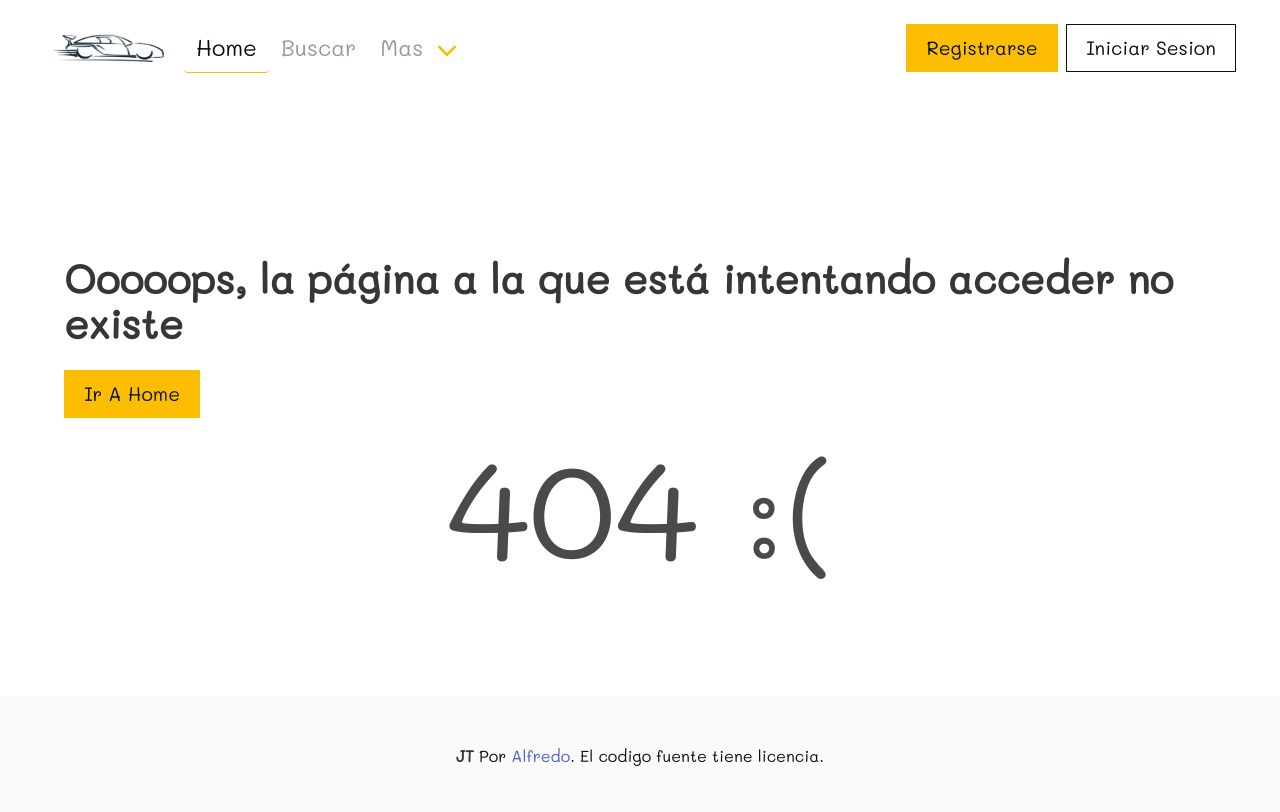
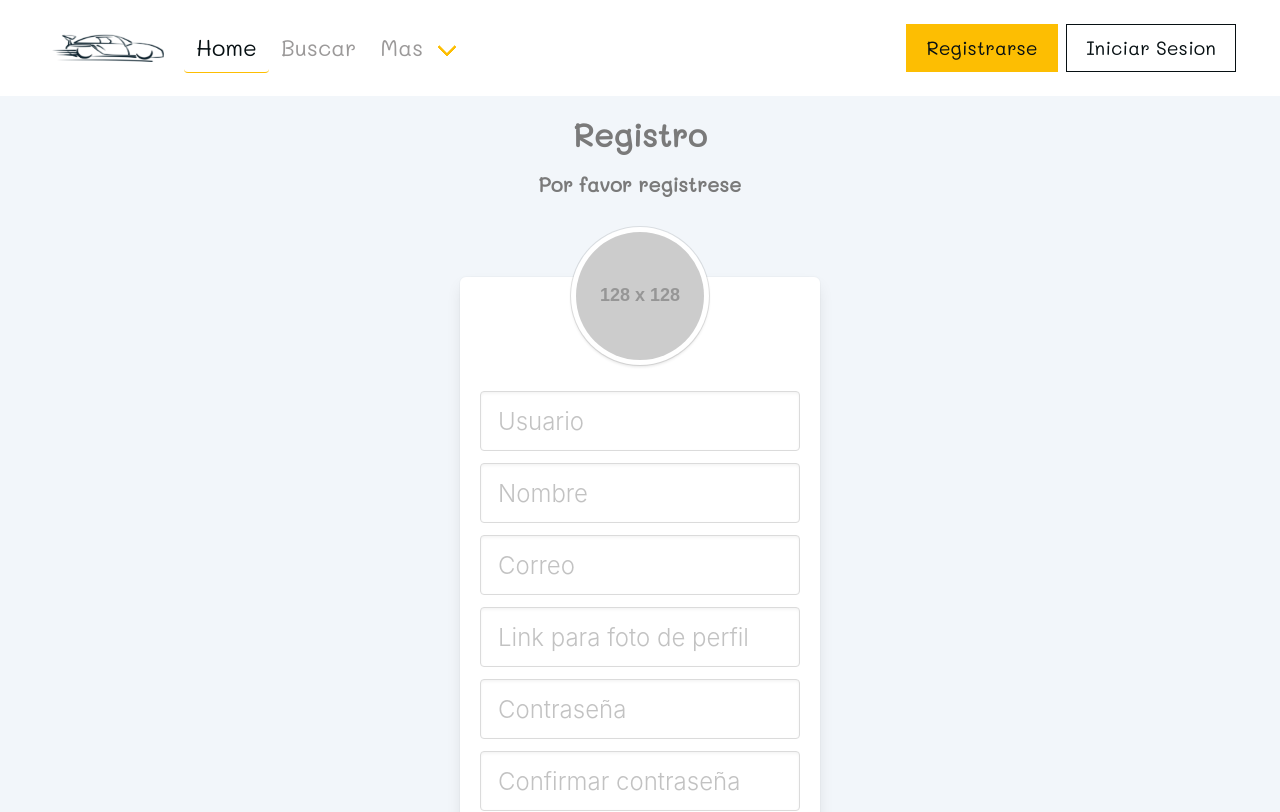
Before and after one commit to addier94/meetups, a Vue app: page /register in a window 1280 px wide. Shown: the top 812 px of the page. Built offline with nearby package versions, Linux system fonts and the light colour scheme; a web font is replaced by a local one.

Commit message:
Part 18 Initialization of Register and Login page

```diff
--- a/src/assets/css/global.scss
+++ b/src/assets/css/global.scss
@@ -8,6 +8,11 @@
   $mainGrey: #9b9999;
   $TransGrey: rgba(0, 0, 0, 0.1);
 
+
+.input:active, .input:focus{
+  border: 1px solid $mainYellow;
+  box-shadow: 0px 0px 10px 0px $mainYellow;
+}
 body {
   color: $mainBlack;
   background: $mainWhite;
@@ -18,6 +23,12 @@ body {
 }
 .text-mainGrey {
   color: $mainGrey;
+}
+.link-grey{
+  color: $mainGrey;
+  &:hover{
+    color: $mainBlack;
+  }
 }
 .text-yellow {
   color: $mainYellow;
--- a/src/components/shared/TheFooter.vue
+++ b/src/components/shared/TheFooter.vue
@@ -2,7 +2,7 @@
   <footer class="footer">
     <div class="content has-text-centered">
       <p>
-        <strong>JT</strong> Por <a href="https://github.com/afreddier">Alfredo</a>. El codigo fuente tiene licencia.
+        <strong>JT</strong> Por <a class="link-grey" href="https://github.com/afreddier" target="_blank">Alfredo</a>. El codigo fuente tiene licencia.
       </p>
     </div>
   </footer>
--- a/src/components/shared/TheNavbar.vue
+++ b/src/components/shared/TheNavbar.vue
@@ -46,12 +46,12 @@
       <div class="navbar-end">
         <div class="navbar-item">
           <div class="buttons">
-            <a class="button btn-yellow">
+            <router-link :to="{name: 'PageRegister'}" class="button btn-yellow">
               Registrarse
-            </a>
-            <a class="button btn-black">
+            </router-link>
+            <router-link :to="{name: 'PageLogin'}" class="button btn-black">
               Iniciar Sesion
-            </a>
+            </router-link>
           </div>
         </div>
       </div>
--- /dev/null
+++ b/src/pages/PageLogin.vue
@@ -0,0 +1,83 @@
+<template>
+  <section class="hero is-success is-fullheight">
+    <div class="hero-body hero-body-mt">
+      <div class="container has-text-centered">
+        <div class="column is-4 is-offset-4">
+          <h3 class="title has-text-grey">Iniciar sesion</h3>
+          <p class="subtitle has-text-grey">Por favor inicie sesion</p>
+          <div class="box">
+            <figure class="avatar">
+                <img src="https://placehold.it/128x128">
+            </figure>
+            <form>
+              <div class="field">
+                <div class="control">
+                  <input class="input is-large"
+                         type="email"
+                         placeholder="Correo"
+                         autofocus=""
+                         autocomplete="email">
+                </div>
+              </div>
+              <div class="field">
+                <div class="control">
+                  <input class="input is-large"
+                         type="password"
+                         placeholder="Contraseña"
+                         autocomplete="current-password">
+                </div>
+              </div>
+              <button class="button is-block btn-yellow is-large is-fullwidth">Iniciar sesion</button>
+            </form>
+          </div>
+          <p class="has-text-grey">
+            <a class="link-grey">Iniciar sesion con google</a> &nbsp;·&nbsp;
+            <a class="link-grey">Registro</a> &nbsp;·&nbsp;
+            <a class="link-grey" href="#">Necesitas ayuda?</a>
+          </p>
+        </div>
+      </div>
+    </div>
+  </section>
+</template>
+
+<script>
+  export default {
+  }
+</script>
+
+<style scoped>
+  .hero-body-mt{
+    padding-top: 6.5rem;
+  }
+  .hero.is-success {
+    background: #F2F6FA;
+  }
+  .hero .nav, .hero.is-success .nav {
+    -webkit-box-shadow: none;
+    box-shadow: none;
+  }
+  .box {
+    margin-top: 5rem;
+  }
+  .avatar {
+    margin-top: -70px;
+    padding-bottom: 20px;
+  }
+  .avatar img {
+    padding: 5px;
+    background: #fff;
+    border-radius: 50%;
+    -webkit-box-shadow: 0 2px 3px rgba(10,10,10,.1), 0 0 0 1px rgba(10,10,10,.1);
+    box-shadow: 0 2px 3px rgba(10,10,10,.1), 0 0 0 1px rgba(10,10,10,.1);
+  }
+  input {
+    font-weight: 300;
+  }
+  p {
+    font-weight: 700;
+  }
+  p.subtitle {
+    padding-top: 1rem;
+  }
+</style>
--- /dev/null
+++ b/src/pages/PageRegister.vue
@@ -0,0 +1,111 @@
+<template>
+  <section class="hero is-success is-fullheight">
+    <div class="hero-body hero-body-mt">
+      <div class="container has-text-centered">
+        <div class="column is-4 is-offset-4">
+          <h3 class="title has-text-grey">Registro</h3>
+          <p class="subtitle has-text-grey">Por favor registrese</p>
+          <div class="box">
+            <figure class="avatar">
+                <img src="https://placehold.it/128x128">
+            </figure>
+            <form>
+              <div class="field">
+                <div class="control">
+                  <input class="input is-large"
+                         type="text"
+                         placeholder="Usuario">
+                </div>
+              </div>
+              <div class="field">
+                <div class="control">
+                  <input class="input is-large"
+                         type="text"
+                         placeholder="Nombre">
+                </div>
+              </div>
+              <div class="field">
+                <div class="control">
+                  <input class="input is-large"
+                         type="email"
+                         placeholder="Correo">
+                </div>
+              </div>
+              <div class="field">
+                <div class="control">
+                  <input class="input is-large"
+                         type="text"
+                         placeholder="Link para foto de perfil"
+                         autocomplete="">
+                </div>
+              </div>
+              <div class="field">
+                <div class="control">
+                  <input class="input is-large"
+                         type="password"
+                         placeholder="Contraseña"
+                         autocomplete="new-password">
+                </div>
+              </div>
+              <div class="field">
+                <div class="control">
+                  <input class="input is-large"
+                         type="password"
+                         placeholder="Confirmar contraseña"
+                         autocomplete="off">
+                </div>
+              </div>
+              <button type="submit" class="button is-block btn-yellow is-large is-fullwidth">Registro</button>
+            </form>
+          </div>
+          <p class="has-text-grey">
+            <a class="link-grey" href="#">Iniciar sesion</a> &nbsp;·&nbsp;
+            <a class="link-grey" href="#">Iniciar sesion con google</a> &nbsp;·&nbsp;
+            <a class="link-grey" href="#">Necesitas ayuda?</a>
+          </p>
+        </div>
+      </div>
+    </div>
+  </section>
+</template>
+
+<script>
+  export default {
+  }
+</script>
+
+<style scoped>
+  .hero-body-mt {
+    padding-top: 6.5rem;
+  }
+  .hero.is-success {
+    background: #F2F6FA;
+  }
+  .hero .nav, .hero.is-success .nav {
+    -webkit-box-shadow: none;
+    box-shadow: none;
+  }
+  .box {
+    margin-top: 5rem;
+  }
+  .avatar {
+    margin-top: -70px;
+    padding-bottom: 20px;
+  }
+  .avatar img {
+    padding: 5px;
+    background: #fff;
+    border-radius: 50%;
+    -webkit-box-shadow: 0 2px 3px rgba(10,10,10,.1), 0 0 0 1px rgba(10,10,10,.1);
+    box-shadow: 0 2px 3px rgba(10,10,10,.1), 0 0 0 1px rgba(10,10,10,.1);
+  }
+  input {
+    font-weight: 300;
+  }
+  p {
+    font-weight: 700;
+  }
+  p.subtitle {
+    padding-top: 1rem;
+  }
+</style>
--- a/src/router/index.js
+++ b/src/router/index.js
@@ -4,6 +4,8 @@ import Router from 'vue-router'
 import PageHome from '@/pages/PageHome'
 import PageMeetupDetail from '@/pages/PageMeetupDetail'
 import PageMeetupFind from '@/pages/PageMeetupFind'
+import PageLogin from '@/pages/PageLogin'
+import PageRegister from '@/pages/PageRegister'
 import PageNotFound from '@/pages/PageNotFound'
 
 Vue.use(Router)
@@ -26,6 +28,16 @@ const router = new Router({
       component: PageMeetupDetail
     },
     {
+      path: '/login',
+      name: 'PageLogin',
+      component: PageLogin
+    },
+    {
+      path: '/register',
+      name: 'PageRegister',
+      component: PageRegister
+    },
+    {
       path: '*',
       name: 'pageNotFound',
       component: PageNotFound
```
